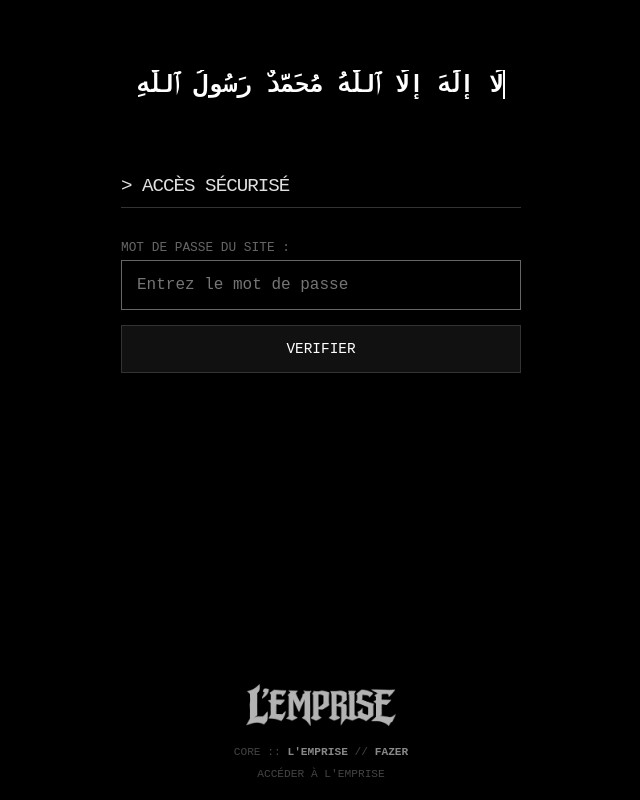
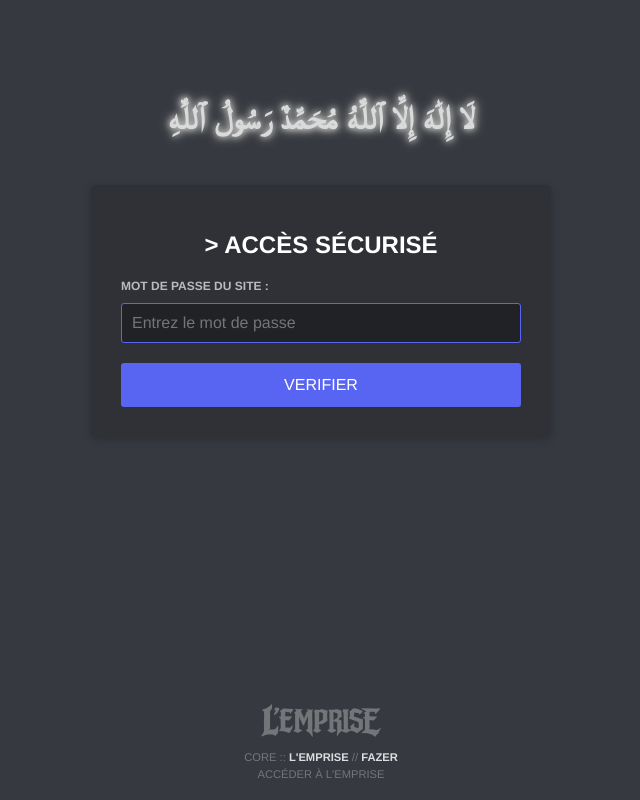
Before and after one commit to henissartj/selfbot, a Flask app: page / in a window 1280 px wide. Shown: the whole page, without its empty margins (319-959 px from the left). Run offline with Flask 3, Linux system fonts and the light colour scheme.

Commit message:
Apply Discord theme and fix Shahada animation

```diff
--- a/templates/index.html
+++ b/templates/index.html
@@ -7,9 +7,9 @@
     <title>ACCÈS ROOT</title>
     <style>
         body {
-            background-color: #000000;
-            color: #e0e0e0;
-            font-family: 'Courier New', Courier, monospace;
+            background-color: #36393f;
+            color: #dcddde;
+            font-family: 'gg sans', 'Helvetica Neue', Helvetica, Arial, sans-serif;
             display: flex;
             flex-direction: column;
             align-items: center;
@@ -22,95 +22,103 @@
         .shahada-container {
             width: 100%;
             text-align: center;
-            margin-top: 50px; /* Baisse un peu la position */
-            margin-bottom: 2rem;
-            min-height: 40px;
+            margin-top: 80px; /* Encore plus bas */
+            margin-bottom: 3rem;
         }
 
         .shahada {
-            font-size: 1.5rem;
+            font-size: 2rem;
             color: #fff;
             font-weight: bold;
             display: inline-block;
-            border-right: 2px solid #fff;
-            white-space: nowrap;
-            overflow: hidden;
-            animation: typing 4s steps(40, end), blink-caret .75s step-end infinite;
+            animation: glow 3s ease-in-out infinite alternate;
         }
 
-        @keyframes typing {
-            from { width: 0 }
-            to { width: 100% }
-        }
-
-        @keyframes blink-caret {
-            from, to { border-color: transparent }
-            50% { border-color: #fff; }
+        @keyframes glow {
+            from {
+                text-shadow: 0 0 5px #fff, 0 0 10px #fff;
+                opacity: 0.8;
+            }
+            to {
+                text-shadow: 0 0 20px #fff, 0 0 30px #ffd700;
+                opacity: 1;
+            }
         }
 
         .container {
             width: 100%;
             max-width: 400px;
-            text-align: left;
-            margin-top: 20px;
+            background-color: #2f3136;
+            padding: 30px;
+            border-radius: 5px;
+            box-shadow: 0 2px 10px 0 rgba(0,0,0,0.2);
+            text-align: center;
             margin-bottom: auto;
         }
 
         h1 {
-            font-size: 1.2rem;
-            margin-bottom: 2rem;
-            font-weight: normal;
-            border-bottom: 1px solid #333;
-            padding-bottom: 10px;
-            letter-spacing: -1px;
+            font-size: 1.5rem;
+            margin-bottom: 20px;
+            color: #fff;
+            font-weight: 600;
+            border-bottom: none;
+            padding-bottom: 0;
+            letter-spacing: normal;
         }
 
         form {
             display: flex;
             flex-direction: column;
-            gap: 15px;
+            gap: 20px;
+            text-align: left;
         }
 
         label {
-            font-size: 0.8rem;
-            color: #666;
+            font-size: 0.75rem;
+            color: #b9bbbe;
+            text-transform: uppercase;
+            font-weight: bold;
             margin-bottom: -10px;
         }
 
         input[type="password"] {
-            background-color: #000;
-            border: 1px solid #333;
-            color: #fff;
-            padding: 15px;
-            font-family: 'Courier New', Courier, monospace;
+            background-color: #202225;
+            border: 1px solid #202225;
+            color: #dcddde;
+            padding: 10px;
+            font-family: inherit;
             font-size: 1rem;
             width: 100%;
             box-sizing: border-box;
-            border-radius: 0;
+            border-radius: 3px;
             outline: none;
+            transition: border-color 0.2s;
+            height: 40px;
         }
 
         input[type="password"]:focus {
-            border-color: #666;
+            border-color: #5865F2;
         }
 
         button {
-            background-color: #111;
+            background-color: #5865F2;
             color: #fff;
-            border: 1px solid #333;
-            padding: 15px;
-            font-family: 'Courier New', Courier, monospace;
-            font-size: 0.9rem;
+            border: none;
+            padding: 2px 16px;
+            font-family: inherit;
+            font-size: 1rem;
             cursor: pointer;
-            text-transform: uppercase;
+            text-transform: none;
             width: 100%;
-            border-radius: 0;
-            transition: all 0.2s;
+            border-radius: 3px;
+            transition: background-color 0.2s;
+            height: 44px;
+            font-weight: 500;
         }
 
         button:hover {
-            background-color: #fff;
-            color: #000;
+            background-color: #4752c4;
+            color: #fff;
         }
 
         .footer-logo {
@@ -121,41 +129,48 @@
         }
 
         .footer-logo img {
-            max-width: 150px;
-            filter: grayscale(100%) contrast(120%);
-            opacity: 0.7;
+            max-width: 120px;
+            filter: grayscale(100%) brightness(0.7);
+            opacity: 0.5;
+            transition: all 0.3s;
+        }
+
+        .footer-logo:hover img {
+            filter: none;
+            opacity: 1;
         }
 
         .credits {
-            margin-top: 15px;
+            margin-top: 10px;
             font-size: 0.7rem;
-            color: #444;
-            text-transform: uppercase;
+            color: #72767d;
         }
 
         .credits span {
-            color: #888;
+            color: #dcddde;
             font-weight: bold;
         }
 
         .emprise-link {
             display: block;
-            margin-top: 10px;
-            color: #444;
+            margin-top: 5px;
+            color: #72767d;
             text-decoration: none;
             font-size: 0.7rem;
             transition: color 0.2s;
         }
 
         .emprise-link:hover {
-            color: #fff;
+            color: #dcddde;
             text-decoration: underline;
         }
 
         /* Mobile adjustments */
         @media (max-width: 480px) {
-            h1 { font-size: 1rem; }
-            input, button { font-size: 1rem; padding: 12px; }
+            body { padding: 10px; }
+            .shahada-container { margin-top: 40px; }
+            .container { padding: 20px; max-width: 100%; }
+            .shahada { font-size: 1.2rem; }
         }
     </style>
 </head>
```
Also changed, not shown: templates/dashboard.html (+105 -86 lines).
